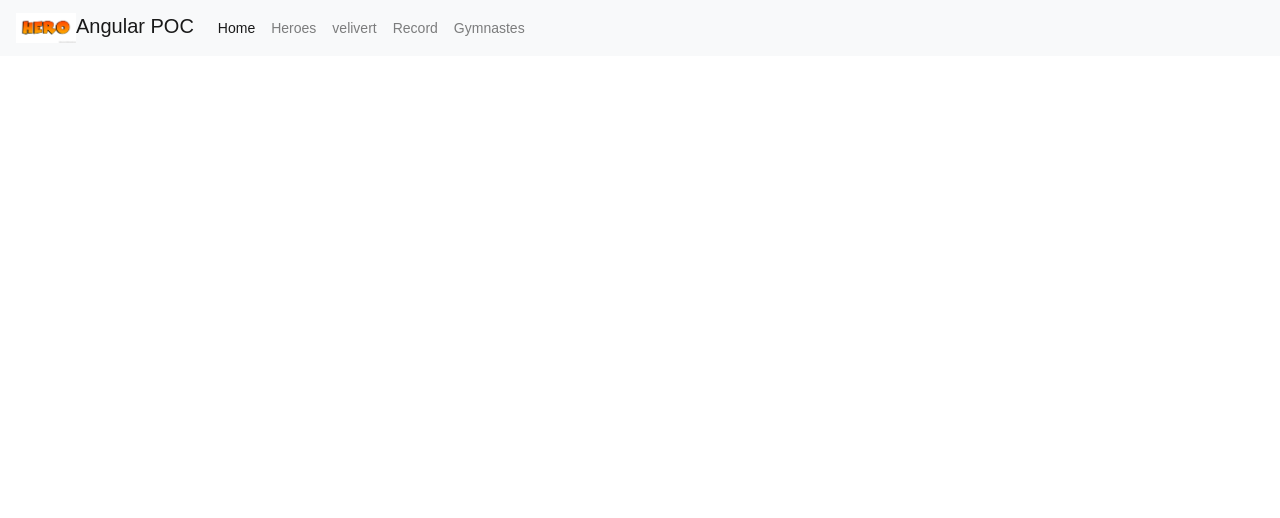
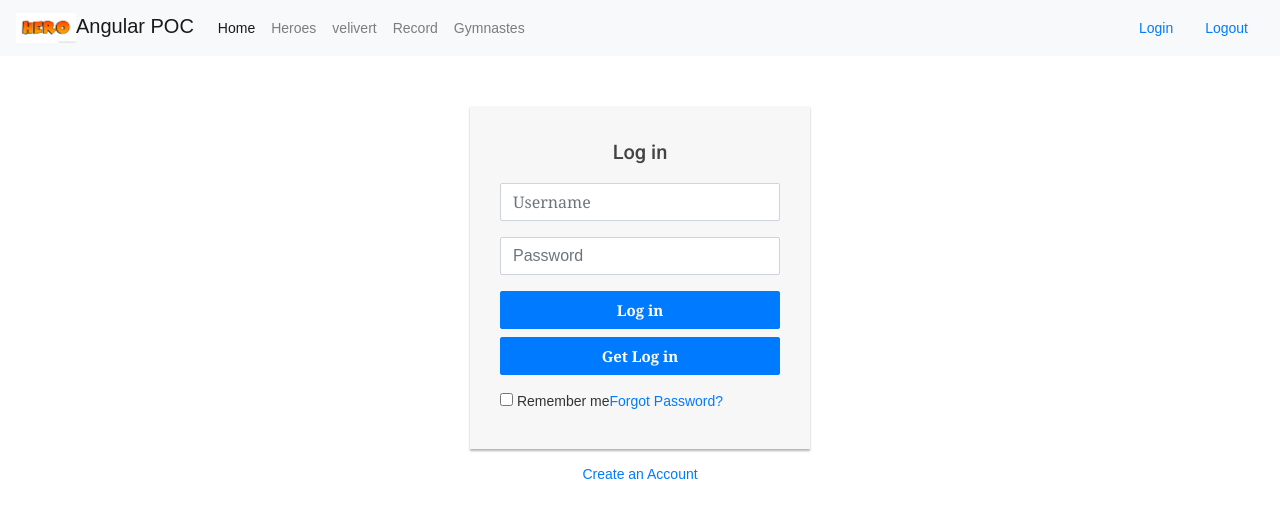
Before and after one commit to gruelt/poolog, an Angular app: page /login in a window 1280 px wide. Before the commit this address led to /. Shown: the top 518 px of the page. Built offline with nearby package versions, Linux system fonts and the light colour scheme.

Commit message:
login advance

```diff
--- a/src/app/app-routing.module.ts
+++ b/src/app/app-routing.module.ts
@@ -9,6 +9,7 @@ import { VelivertComponent} from './velivert/velivert.component';
 import { HeroesComponent} from './heroes/heroes.component';
 import { ViewheroComponent} from './heroes/viewhero/viewhero.component';
 import {GymnastesAllComponent} from './gymnastes/gymnastes-all/gymnastes-all.component';
+import {LoginComponent} from './auth/login/login.component';
 
 const routes: Routes = [
   {
@@ -34,6 +35,10 @@ const routes: Routes = [
   {
     path: 'gymnastes',
     component: GymnastesAllComponent,
+  },
+  {
+    path: 'login',
+    component: LoginComponent,
   }
 
 
--- a/src/app/app.component.html
+++ b/src/app/app.component.html
@@ -25,11 +25,11 @@
         <a class="nav-link" routerLink="gymnastes">Gymnastes</a>
       </li>
 
+
     </ul>
-<!--    <form class="form-inline my-2 my-lg-0">-->
-<!--      <input class="form-control mr-sm-2" type="search" placeholder="Search" aria-label="Search">-->
-<!--      <button class="btn btn-outline-success my-2 my-sm-0" type="submit">Search</button>-->
-<!--    </form>-->
+
+    <a class="nav-link" routerLink="login">Login</a>
+    <a class="nav-link" routerLink="login">Logout</a>
   </div>
 </nav>
 
--- a/src/app/app.module.ts
+++ b/src/app/app.module.ts
@@ -26,6 +26,7 @@ import { HeroDetailComponent } from './heroes/hero-detail/hero-detail.component'
 
 //Materials
 import {MatSliderModule} from '@angular/material/slider';
+import { LoginComponent } from './auth/login/login.component';
 
 
 
@@ -41,6 +42,7 @@ import {MatSliderModule} from '@angular/material/slider';
     ViewheroComponent,
     HeroDetailComponent,
     GymnastesAllComponent,
+    LoginComponent,
   ],
   imports: [
     BrowserModule,
--- /dev/null
+++ b/src/app/auth/login.service.ts
@@ -0,0 +1,28 @@
+import { Injectable } from '@angular/core';
+import {Observable} from 'rxjs';
+import {HttpClient} from '@angular/common/http';
+
+
+@Injectable({
+  providedIn: 'root'
+})
+export class LoginService {
+
+  private laravelapi = 'http://localhost:8000/api/auth/';
+
+
+
+  constructor(private http: HttpClient ) { }
+
+  login(): Observable<any>{
+    return this.http.post<any>(this.laravelapi + 'login','data');
+  }
+
+  getLogin(): Observable<any> {
+    console.log(this.laravelapi + 'login');
+
+
+    return this.http.get<any>(this.laravelapi + 'login');
+  }
+
+}
--- /dev/null
+++ b/src/app/auth/login/login.component.css
@@ -0,0 +1,21 @@
+.login-form {
+  width: 340px;
+  margin: 50px auto;
+}
+.login-form form {
+  margin-bottom: 15px;
+  background: #f7f7f7;
+  box-shadow: 0px 2px 2px rgba(0, 0, 0, 0.3);
+  padding: 30px;
+}
+.login-form h2 {
+  margin: 0 0 15px;
+}
+.form-control, .btn {
+  min-height: 38px;
+  border-radius: 2px;
+}
+.btn {
+  font-size: 15px;
+  font-weight: bold;
+}
--- /dev/null
+++ b/src/app/auth/login/login.component.html
@@ -0,0 +1,21 @@
+<div class="login-form">
+  <form action="/examples/actions/confirmation.php" method="post">
+    <h2 class="text-center">Log in</h2>
+    <div class="form-group">
+      <input type="text" class="form-control" placeholder="Username" required="required">
+    </div>
+    <div class="form-group">
+      <input type="password" class="form-control" placeholder="Password" required="required">
+    </div>
+    <div class="form-group">
+      <button  class="btn btn-primary btn-block" (click)="loginAttempt()">Log in</button>
+      <button  class="btn btn-primary btn-block" (click)="getLogin()">Get Log in</button>
+    </div>
+    <div class="clearfix">
+      <label class="pull-left checkbox-inline"><input type="checkbox"> Remember me</label>
+      <a href="#" class="pull-right">Forgot Password?</a>
+    </div>
+  </form>
+  <p class="text-center"><a href="#">Create an Account</a></p>
+  {{whoami}}
+</div>
--- /dev/null
+++ b/src/app/auth/login/login.component.ts
@@ -0,0 +1,29 @@
+import { Component, OnInit } from '@angular/core';
+import { LoginService} from '../login.service';
+
+@Component({
+  selector: 'app-login',
+  templateUrl: './login.component.html',
+  styleUrls: ['./login.component.css']
+})
+export class LoginComponent implements OnInit {
+
+  constructor(private login: LoginService) { }
+
+  whoami : any;
+
+  ngOnInit(): void {
+  }
+
+  loginAttempt(): void{
+    console.log('attempt login');
+    this.login.login();
+  }
+
+  getLogin(): void{
+    console.log('get login');
+    this.login.getLogin().subscribe(data => this.whoami = data);
+
+  }
+
+}
```
Also changed, not shown: 5 other files (tests, documents, lock files or other folders).
